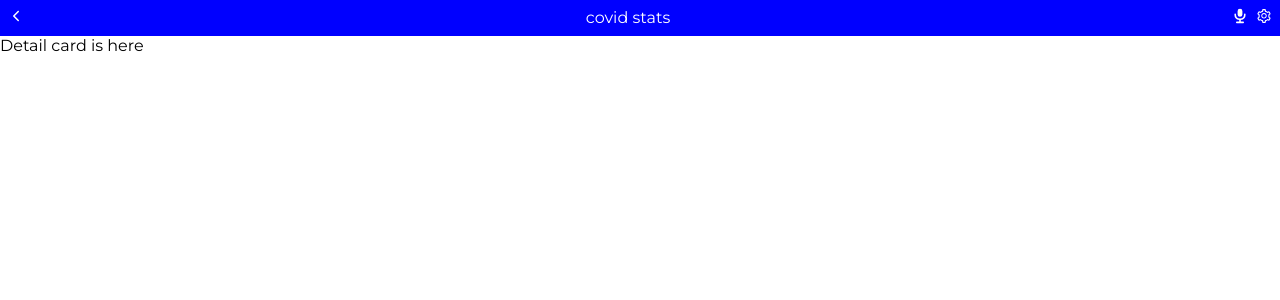
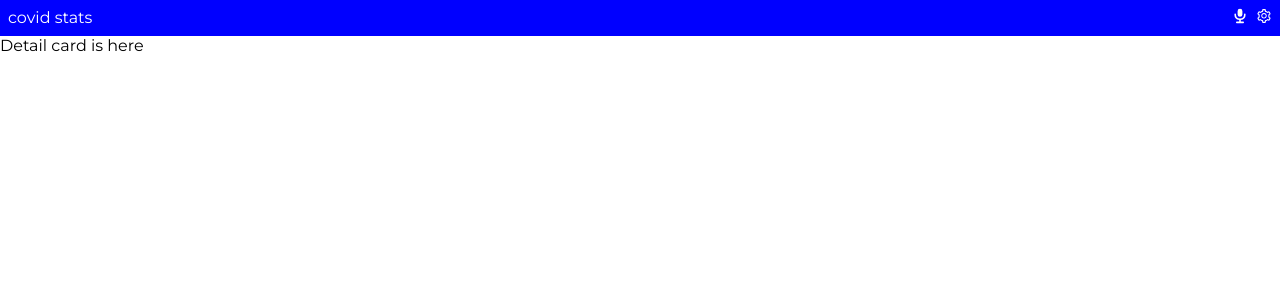
Before and after one commit to kwesiObuobi/covid19-metrics, a React (Create React App) app: page /1/1 in a window 1280 px wide. Shown: the top 300 px of the page. Built offline with nearby package versions, Linux system fonts and the light colour scheme.

Commit message:
Hide the back button on home screen

```diff
--- a/src/components/Navbar.js
+++ b/src/components/Navbar.js
@@ -4,6 +4,7 @@
 import { HiMicrophone } from 'react-icons/hi';
 import { AiOutlineSetting } from 'react-icons/ai';
 import '../styles/navbar.css';
+import { Link } from 'react-router-dom';
 
 const Navbar = () => {
   const { inDetail } = useSelector((store) => store.continent);
@@ -15,7 +16,7 @@
   return (
     <nav className="nav-container">
       <ul className="nav-ul">
-        <li className="nav-li"><IoIosArrowBack /></li>
+        {inDetail && <li className="nav-li"><Link to="/"><IoIosArrowBack /></Link></li>}
         <li className="nav-li">covid stats</li>
         <li className="nav-li mic-and-setting">
           <div className="mic"><HiMicrophone /></div>
```
